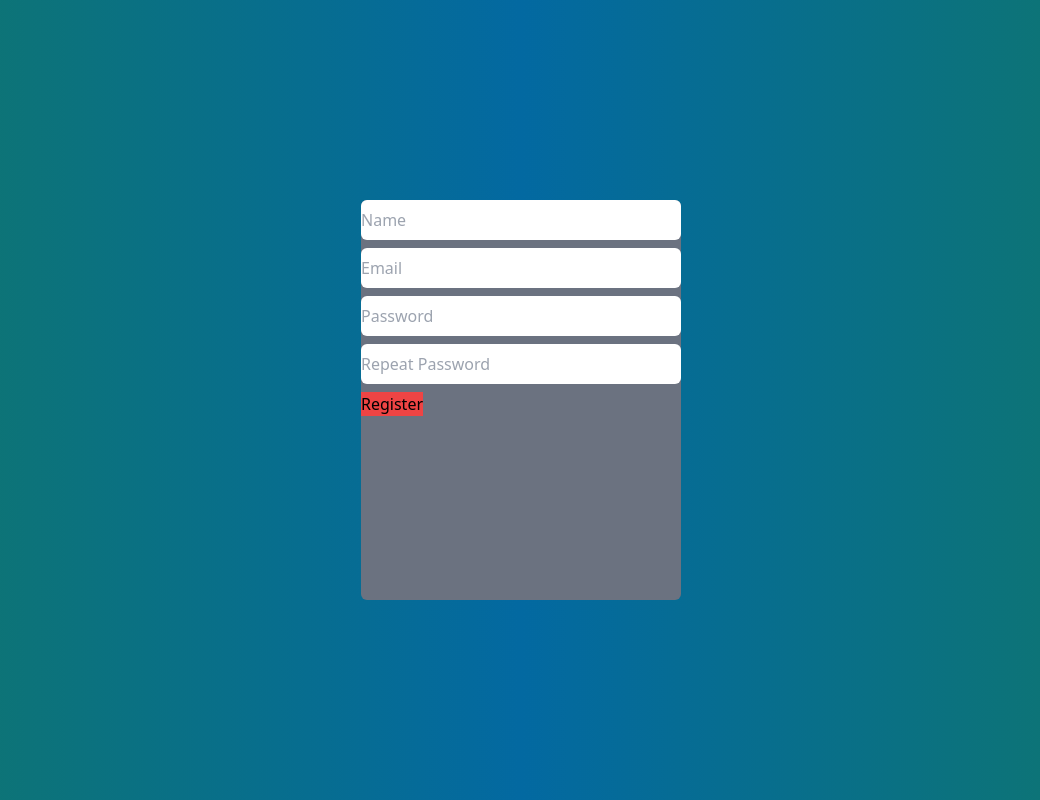
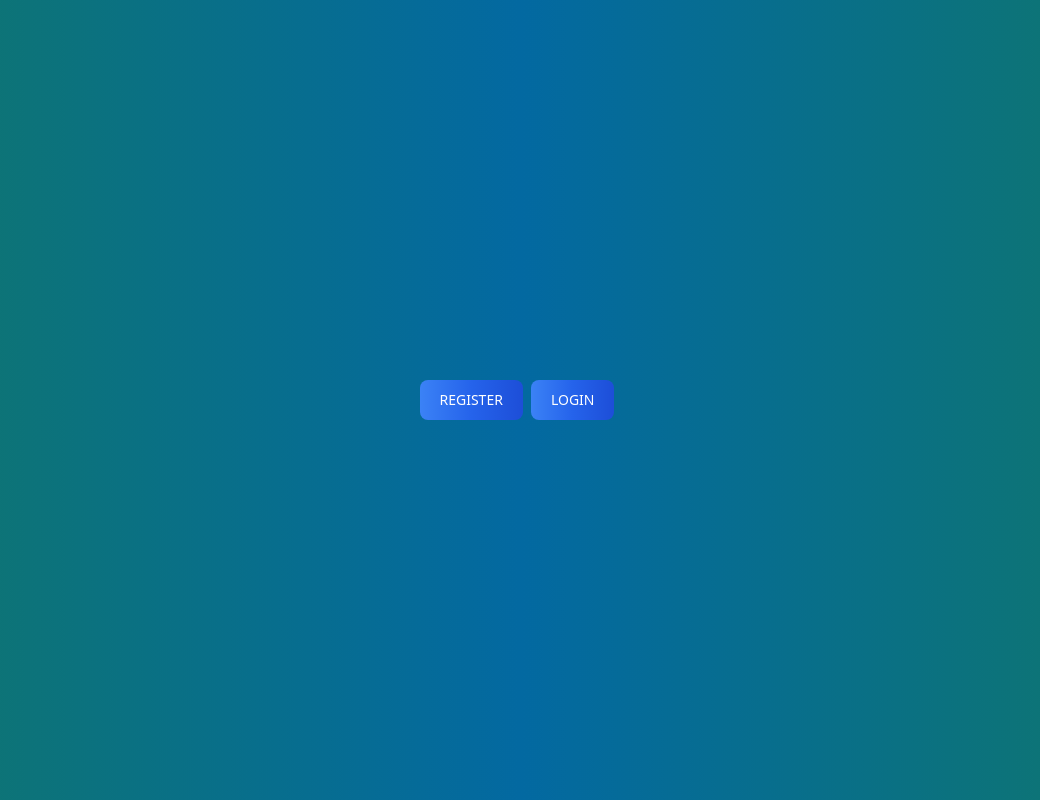
Before and after one commit to tazoakhalaia/Tlancer, a Vue app: page / in a window 1280 px wide. Shown: the whole page, without its empty margins (119-1159 px from the left). Built offline with nearby package versions, Linux system fonts and the light colour scheme.

Commit message:
Open registration modal

```diff
--- a/src/App.vue
+++ b/src/App.vue
@@ -1,5 +1,5 @@
 <script setup>
-import { RouterLink, RouterView } from 'vue-router'
+import { RouterView } from 'vue-router'
 </script>
 
 <template>
--- /dev/null
+++ b/src/assets/css/registrationModalAnimation.css
@@ -0,0 +1,11 @@
+.registermodal-enter-from {
+    opacity: 0;
+}
+
+.registermodal-enter-to {
+    opacity: 1;
+}
+
+.registermodal-enter-active {
+    transition: all 1s ease-in-out;
+}
--- a/src/components/shared/RegisterModal.vue
+++ b/src/components/shared/RegisterModal.vue
@@ -1,5 +1,5 @@
 <template>
-    <div class="bg-gray-500 h-full rounded-md">
+    <div class="bg-gray-500 absolute w-1/4 h-1/2 z-10 rounded-md">
         <input v-model="userName" className="w-full mb-2 h-10 rounded-md  bg-white" type="text" name="name" placeholder="Name" />
         <input v-model="email" className="w-full mb-2 h-10 rounded-md  bg-white" type="email" name="email" placeholder="Email" />
         <input v-model="password" className="w-full mb-2 h-10 rounded-md  bg-white" type="password" name="password" placeholder="Password" />
@@ -10,12 +10,10 @@
 <script setup>
 import { ref } from 'vue'
 import axios from 'axios'
-
 let userName = ref('')
 let password = ref('')
 let repeatPassword = ref('')
 let email = ref('')
-
 
 async function register() {
     try {
@@ -24,10 +22,9 @@ async function register() {
         "email": email.value,
         "password": password.value,
         "password_confirmation": repeatPassword.value
-})
-console.log(response.data);
-}
-catch(error){
+    })
+    console.log(response.data);
+} catch(error){
     console.log("Error" + error);
 }
 }
--- a/src/views/HomePageView.vue
+++ b/src/views/HomePageView.vue
@@ -1,19 +1,22 @@
 <template>
     <div class="relative bg-gradient-to-r from-teal-700 via-sky-700 to-teal-700 h-screen w-screen flex justify-center items-center">
         <div class="flex">
-        <ButtonModal buttonName="Register" @click="hello" />
+        <ButtonModal buttonName="Register" @click="openRegistration" />
         <ButtonModal buttonName="Login" />
         </div>
-        <div class="absolute w-1/4 h-1/2 z-10">
-        <RegisterModal />
-        </div>
+            <transition name="registermodal">
+                <RegisterModal  v-if="openRegistrationModal" />
+            </transition>
     </div>
 </template>
 <script setup>
+import { ref } from 'vue';
 import ButtonModal from '@/components/ui/ButtonModal.vue'
 import RegisterModal from '@/components/shared/RegisterModal.vue'
+import '@/assets/css/registrationModalAnimation.css'
+let openRegistrationModal = ref(false)
 
-function hello(){
-    console.log('hello');
+function openRegistration(){
+    openRegistrationModal.value = true
 }
 </script>
```
Also changed, not shown: package.json (+6 -4 lines), .eslintrc.cjs, 1 other file (tests, documents, lock files or other folders).
